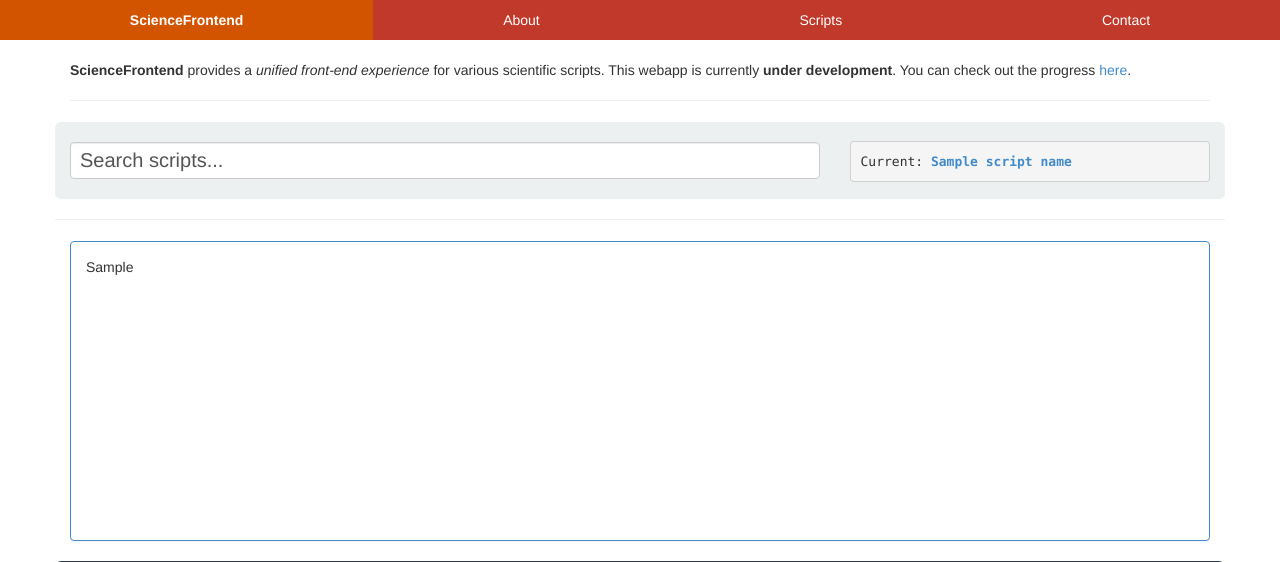
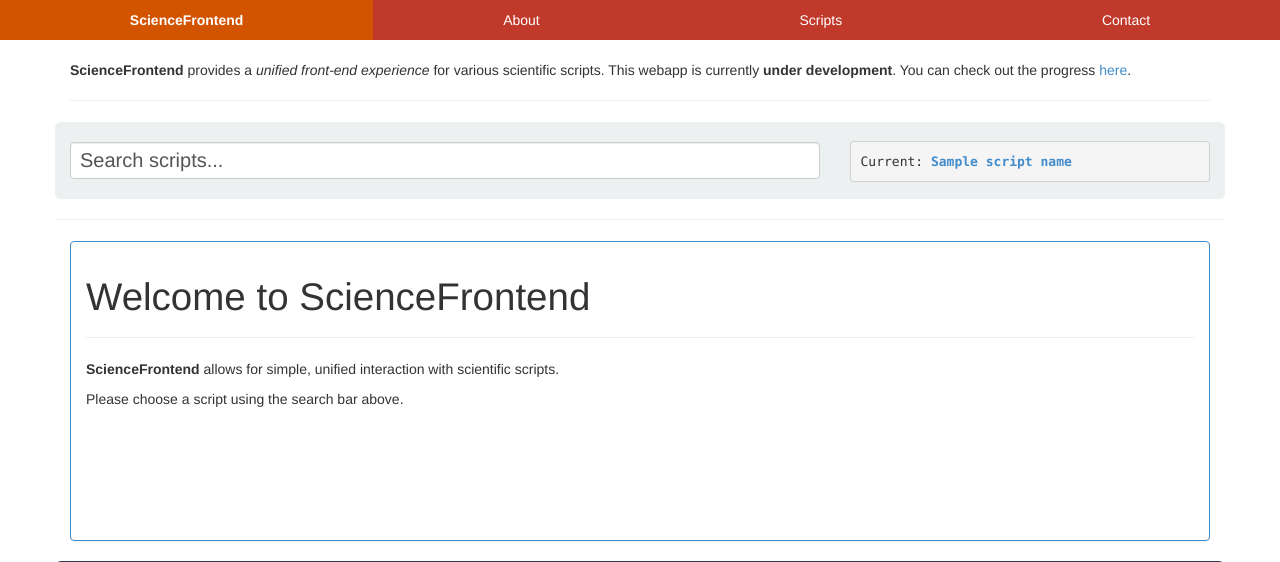
Before and after one commit to eddotman/science-frontend, a Django app: template sciencefrontend/templates/home.html in a window 1280 px wide. Shown: the top 562 px of the page. Run offline with Django 3.2, Linux system fonts and the light colour scheme; the template is opened without the code that fills it: most values are stand-ins (such as "Sample title", 1, 10 or a date in 2020); some libraries are stand-ins or nearby versions.

Commit message:
Jquery works; templates extended!

```diff
--- a/sciencefrontend/scripts/home_content.py
+++ b/sciencefrontend/scripts/home_content.py
@@ -3,6 +3,6 @@ from script_base import ScriptBase
 
 def home_content(request):
 
-	script = ScriptBase("home_content")
+	s = ScriptBase("home_content")
 
-	return render(request, 'home.html', {'script_name': script.script_name, 'script_link': script.script_link, 'script_gui': script.script_gui})
+	return render(request, s.template, {'script_name': s.script_name, 'script_link': s.script_link})
--- a/sciencefrontend/scripts/script_base.py
+++ b/sciencefrontend/scripts/script_base.py
@@ -1,13 +1,9 @@
-import os
 
 class ScriptBase:
 
 	def __init__(self, name):
 		self.name = name
-
 		self.script_name = self.name + ".py"
 		self.script_link = "https://github.com/eddotman/science-frontend/blob/master/sciencefrontend/scripts/" + self.name + ".py"
-
-		html_content = open(os.path.dirname(__file__) + "\\html_content\\" + name + ".html")
 		self.js_link =  name + ".js"
-		self.script_gui = html_content.read()
+		self.template = name + ".html"
--- /dev/null
+++ b/sciencefrontend/templates/base.html
@@ -0,0 +1,94 @@
+<!doctype html>
+
+<html lang="en">
+<head>
+	<meta charset="utf-8">
+    <title>ScienceFrontend</title>
+
+    <meta name="viewport" content="width=device-width, initial-scale=1.0">
+    <meta name="description" content="ScienceFrontend provides a unified graphical user interface for scientific scripts.">
+    <meta name="author" content="Edward Kim">
+
+    <!-- CSS files -->
+    <link href="{{STATIC_URL}}css/bootstrap.min.css" rel="stylesheet">
+    <link href="{{STATIC_URL}}css/styles.css" rel="stylesheet">
+
+    <!-- Favicon -->
+    <link rel="shortcut icon" href="{{STATIC_URL}}img/favicon.ico">
+
+	<!-- Javascript -->
+	<script type="text/javascript" src="{{STATIC_URL}}js/jquery-1.9.1.min.js"> </script>
+	<script type="text/javascript" src="{{STATIC_URL}}js/bootstrap.file-input.js"> </script>
+	<script type="text/javascript" src="{{STATIC_URL}}js/bootstrap.js"> </script>
+	{% if js_link %}
+	<script type="text/javascript" src="{{STATIC_URL}}script/js/{{js_link}}"></script>
+	{% endif %}
+
+
+
+</head>
+<body>
+	<div class="navcontainer">
+		<ul class="nav nav-justified navbar-fixed-top bgcolor-red">
+			<li><a href="/"><strong>ScienceFrontend</strong></a></li>
+			<li><a href="/about/">About</a></li>
+			<li><a href="/scripts/">Scripts</a></li>
+			<li><a href="/contact/">Contact</a></li>
+		</ul>
+	</div>
+	<div class="container">
+
+		<div class="row">
+			<div class = "col-small-span-12">
+				<p>
+					<strong>ScienceFrontend</strong> provides a <em>unified front-end experience</em> for various scientific scripts. This webapp is currently <strong>under development</strong>. You can check out the progress <a href="https://gist.github.com/eddotman/5426562">here</a>.
+				</p>
+
+				<hr>
+			</div>
+		</div>
+		<div class="row bgcolor-lightgrey img-rounded">
+			<div class="col-small-span-8">
+				<div class="search">
+					<input type="text" value="Search scripts...">
+				</div>
+			</div>
+			<div class="col-small-span-4 curr-script">
+				<pre>Current: <strong><a href="{{script_link}}">{{script_name}}</a></strong></pre>
+			</div>
+		</div>
+		<hr>
+		<div class="row">
+			<div class="col-small-span-12">
+				<div class="panel panel-primary gui">
+					{% block script_gui %}{% endblock %}
+				</div>
+			</div>
+		</div>
+		<div class="row">
+			<div class="col-small-span-12 bgcolor-darkblue img-rounded">
+			<h3>Command Shell</h3>
+			<textarea class="bgcolor-darkgrey shell-out img-rounded" readonly>Command Shell Interface (type 'help' for help)</textarea>
+			<input type="text" class="shell-in" value="Type commands...">
+			<br>
+			</div>
+		</div>
+
+		<hr>
+
+		<div class="footer">
+			<div class="row">
+				<div class="col-small-span-4">
+					<a href="https://github.com/eddotman/science-frontend"><img style="background:#4183C4" src="{{STATIC_URL}}img/github.png"></a>
+					<a href="https://twitter.com/eddotman"><img style="background:#00ACED" src="{{STATIC_URL}}img/twitter.png"></a>
+				</div>
+
+				<div class="col-small-span-8">
+					<h4 class="pull-right">Created by <a href="http://www.edwardkim.name">Edward Kim</a></h4>
+				</div>
+			</div>
+		</div>
+		<br>
+	</div>
+</body>
+</html>
--- a/sciencefrontend/templates/home.html
+++ b/sciencefrontend/templates/home.html
@@ -1,91 +1,8 @@
-<!doctype html>
+{% extends "base.html" %}
 
-<html lang="en">
-<head>
-	<meta charset="utf-8">
-    <title>ScienceFrontend</title>
-
-    <meta name="viewport" content="width=device-width, initial-scale=1.0">
-    <meta name="description" content="ScienceFrontend provides a unified graphical user interface for scientific scripts.">
-    <meta name="author" content="Edward Kim">
-
-    <!-- CSS files -->
-    <link href="{{STATIC_URL}}css/bootstrap.min.css" rel="stylesheet">
-    <link href="{{STATIC_URL}}css/styles.css" rel="stylesheet">
-
-    <!-- Favicon -->
-    <link rel="shortcut icon" href="{{STATIC_URL}}img/favicon.ico">
-
-	<!-- Javascript -->
-	<script type="text/javascript" src="{{STATIC_URL}}js/jquery-1.9.1.min.js"> </script>
-	<script type="text/javascript" src="{{STATIC_URL}}js/bootstrap.file-input.js"> </script>
-	<script type="text/javascript" src="{{STATIC_URL}}js/bootstrap.js"> </script>
-	<script type="text/javascript" src="{{STATIC_URL}}script/js/{{js_link}}"> </script>
-
-
-</head>
-<body>
-	<div class="navcontainer">
-		<ul class="nav nav-justified navbar-fixed-top bgcolor-red">
-			<li><a href="/"><strong>ScienceFrontend</strong></a></li>
-			<li><a href="/about/">About</a></li>
-			<li><a href="/scripts/">Scripts</a></li>
-			<li><a href="/contact/">Contact</a></li>
-		</ul>
-	</div>
-	<div class="container">
-
-		<div class="row">
-			<div class = "col-small-span-12">
-				<p>
-					<strong>ScienceFrontend</strong> provides a <em>unified front-end experience</em> for various scientific scripts. This webapp is currently <strong>under development</strong>. You can check out the progress <a href="https://gist.github.com/eddotman/5426562">here</a>.
-				</p>
-
-				<hr>
-			</div>
-		</div>
-		<div class="row bgcolor-lightgrey img-rounded">
-			<div class="col-small-span-8">
-				<div class="search">
-					<input type="text" value="Search scripts...">
-				</div>
-			</div>
-			<div class="col-small-span-4 curr-script">
-				<pre>Current: <strong><a href="{{script_link}}">{{script_name}}</a></strong></pre>
-			</div>
-		</div>
-		<hr>
-		<div class="row">
-			<div class="col-small-span-12">
-				<div class="panel panel-primary gui">
-					{{script_gui | safe}}
-				</div>
-			</div>
-		</div>
-		<div class="row">
-			<div class="col-small-span-12 bgcolor-darkblue img-rounded">
-			<h3>Command Shell</h3>
-			<textarea class="bgcolor-darkgrey shell-out img-rounded" readonly>Command Shell Interface (type 'help' for help)</textarea>
-			<input type="text" class="shell-in" value="Type commands...">
-			<br>
-			</div>
-		</div>
-
-		<hr>
-
-		<div class="footer">
-			<div class="row">
-				<div class="col-small-span-4">
-					<a href="https://github.com/eddotman/science-frontend"><img style="background:#4183C4" src="{{STATIC_URL}}img/github.png"></a>
-					<a href="https://twitter.com/eddotman"><img style="background:#00ACED" src="{{STATIC_URL}}img/twitter.png"></a>
-				</div>
-
-				<div class="col-small-span-8">
-					<h4 class="pull-right">Created by <a href="http://www.edwardkim.name">Edward Kim</a></h4>
-				</div>
-			</div>
-		</div>
-		<br>
-	</div>
-</body>
-</html>
+{% block script_gui %}
+<h1>Welcome to ScienceFrontend</h1>
+<hr>
+<p><strong>ScienceFrontend</strong> allows for simple, unified interaction with scientific scripts.</p>
+<p>Please choose a script using the search bar above.</p>
+{% endblock %}
--- a/sciencefrontend/scripts/html_content/home_content.html
+++ b/sciencefrontend/templates/home_content.html
@@ -1,4 +1,8 @@
+{% extends "base.html" %}
+
+{% block script_gui %}
 <h1>Welcome to ScienceFrontend</h1>
 <hr>
 <p><strong>ScienceFrontend</strong> allows for simple, unified interaction with scientific scripts.</p>
 <p>Please choose a script using the search bar above.</p>
+{% endblock %}
```
Also changed, not shown: sciencefrontend/scripts/function_plot.py (+11 -8 lines), sciencefrontend/scripts/html_content/function_plot.html (deleted, +0 -30 lines), sciencefrontend/static/script/js/function_plot.js (+6 -8 lines), sciencefrontend/templates/function_plot.html (+17 -0 lines), 2 other files.
